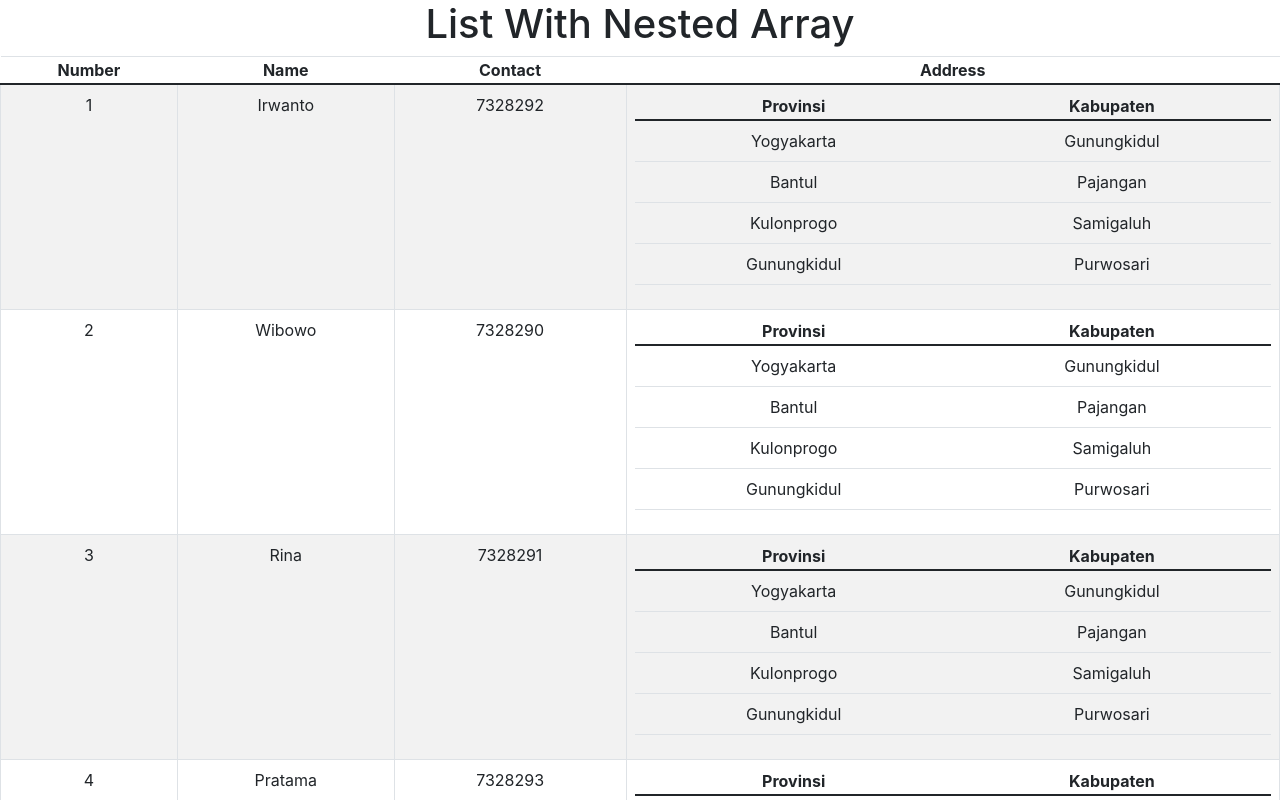
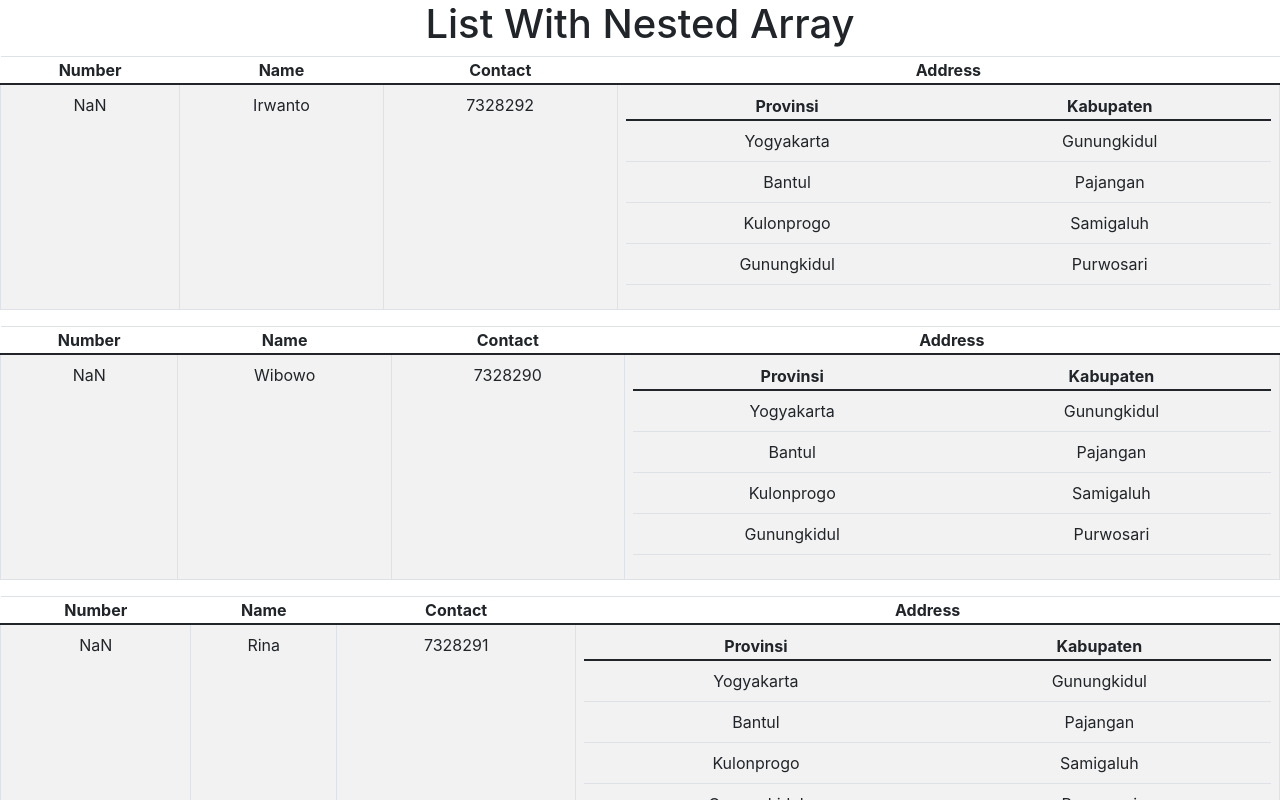
Before and after one commit to gerakanamalindonesia/react-tutorial, a React (Create React App) app: page / in a window 1280 px wide. Shown: the top 800 px of the page. Built offline with nearby package versions, Linux system fonts and the light colour scheme.

Commit message:
membuat komponen reusable pada saat melakukan map

```diff
--- a/src/App.js
+++ b/src/App.js
@@ -1,6 +1,7 @@
 import {useState, useEffect} from 'react'
 import {Table} from 'react-bootstrap'
 import './App.css';
+import Student from "./Student";
 function App() {
     const employees = ["Rina", "Pratama", "Prasetyawati", "Irwanto", "Wibowo"]
 
@@ -34,43 +35,11 @@ function App() {
     return (
         <div className="App">
             <h1>List With Nested Array</h1>
-            <Table striped bordered>
-                <thead>
-                    <th>Number</th>
-                    <th>Name</th>
-                    <th>Contact</th>
-                    <th>Address</th>
-                </thead>
-                <tbody>
-                {
-                    students.map((item, i) =>
-                        <tr key={i}>
-                            <td>{i + 1}</td>
-                            <td>{item.name}</td>
-                            <td>{item.contact}</td>
-                            <td>
-                                <Table>
-                                    <thead>
-                                        <th>Provinsi</th>
-                                        <th>Kabupaten</th>
-                                    </thead>
-                                    <tbody>
-                                        {
-                                            item.address.map(data =>
-                                                <tr>
-                                                    <td>{data.province}</td>
-                                                    <td>{data.distric}</td>
-                                                </tr>
-                                            )
-                                        }
-                                    </tbody>
-                                </Table>
-                            </td>
-                        </tr>
-                    )
-                }
-                </tbody>
-            </Table>
+            {
+                students.map((item, i) =>
+                    <Student item={item} />
+                )
+            }
         </div>
     )
 }
--- a/src/Student.js
+++ b/src/Student.js
@@ -1,14 +1,40 @@
-function Student({name, email, address}) {
+import {Table} from "react-bootstrap";
+
+function Student(props) {
     return (
-        <div style={{margin: "10px 20px"}}>
-            <div style={{backgroundColor: "lightseagreen", padding: "10px", marginBottom: "15px"}}>
-                <h3>Biodata</h3>
-                Nama : {name} <br />
-                Email : {email} <br />
-                Alamat : {address.province} <br />
-                Warga Negara : {address.country}
-            </div>
-        </div>
+        <Table striped bordered>
+            <thead>
+            <th>Number</th>
+            <th>Name</th>
+            <th>Contact</th>
+            <th>Address</th>
+            </thead>
+            <tbody>
+                <tr key={props.i}>
+                    <td>{props.i + 1}</td>
+                    <td>{props.item.name}</td>
+                    <td>{props.item.contact}</td>
+                    <td>
+                        <Table>
+                            <thead>
+                                <th>Provinsi</th>
+                                <th>Kabupaten</th>
+                            </thead>
+                            <tbody>
+                                {
+                                    props.item.address.map(data =>
+                                        <tr>
+                                            <td>{data.province}</td>
+                                            <td>{data.distric}</td>
+                                        </tr>
+                                    )
+                                }
+                            </tbody>
+                        </Table>
+                    </td>
+                </tr>
+            </tbody>
+        </Table>
     )
 }
 
```
